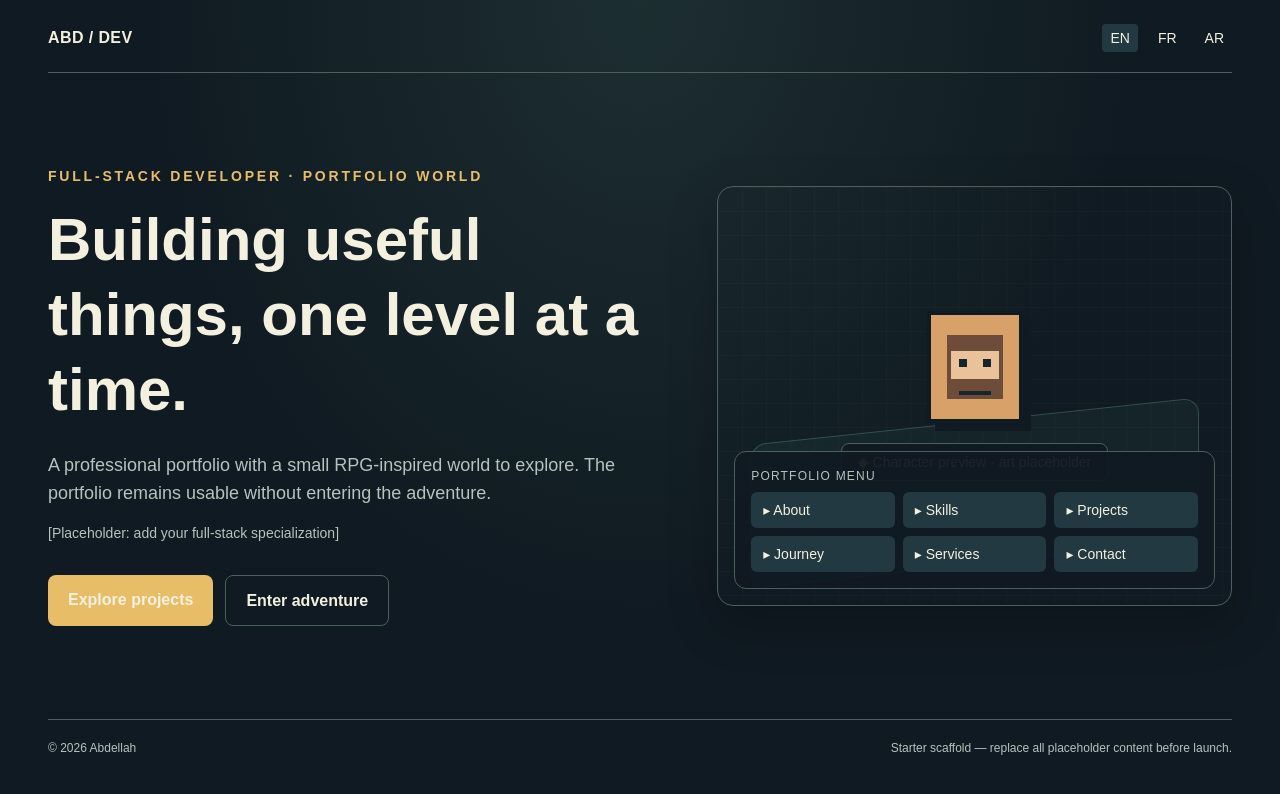
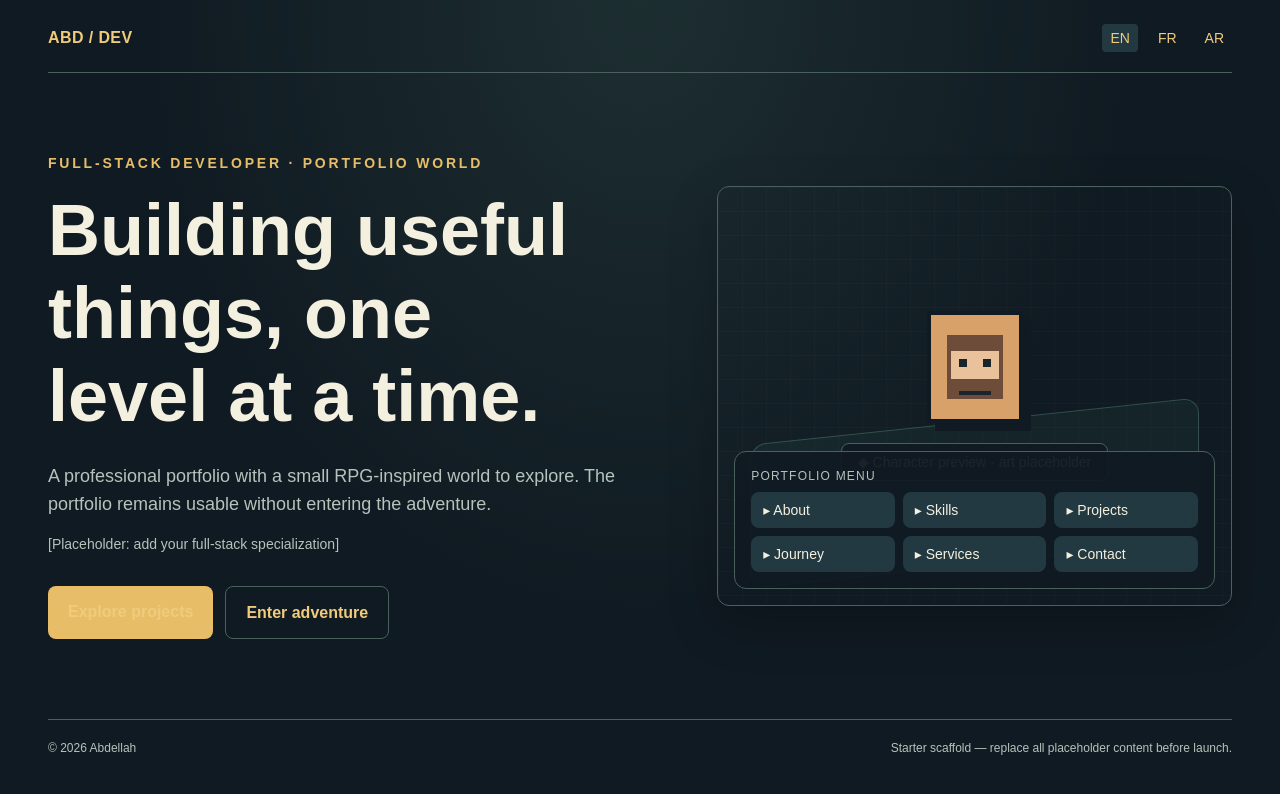
Before and after one commit to Fokoda799/portfolio-rpg-milestone-1, a Next.js app: page /en in a window 1280 px wide. Shown: the top 794 px of the page. Built offline with nearby package versions, Linux system fonts and the light colour scheme.

Commit message:
feat: add asset inventory documentation and enhance global styles with new variables

```diff
--- a/src/app/globals.css
+++ b/src/app/globals.css
@@ -2,6 +2,8 @@
 
 :root {
   color-scheme: dark;
+
+  /* Core palette */
   --color-bg: #101a22;
   --color-panel: #192a32;
   --color-panel-raised: #223942;
@@ -9,8 +11,67 @@
   --color-muted: #b5c3bc;
   --color-accent: #e7bd68;
   --color-border: #49605c;
-  --radius-panel: 1rem;
+
+  /* Semantic colors */
+  --color-text-inverse: #101a22;
+  --color-link: #f0cb7b;
+  --color-success: #91c9a3;
+  --color-warning: #e7bd68;
+  --color-danger: #f09b91;
+  --color-focus: #f4d58d;
+
+  /* Surfaces and borders */
+  --color-panel-hover: #2b454d;
+  --color-border-strong: #728780;
+  --color-overlay: rgb(8 15 20 / 78%);
+
+  --radius-sm: 0.25rem;
+  --radius-md: 0.5rem;
+  --radius-panel: 0.75rem;
+  --radius-pill: 999px;
+
+  --border-width: 1px;
+  --border-width-strong: 2px;
+
+  /* Spacing: 4px-based scale */
+  --space-1: 0.25rem;
+  --space-2: 0.5rem;
+  --space-3: 0.75rem;
+  --space-4: 1rem;
+  --space-5: 1.25rem;
+  --space-6: 1.5rem;
+  --space-8: 2rem;
+  --space-10: 2.5rem;
+  --space-12: 3rem;
+  --space-16: 4rem;
+
+  /* Typography */
+  --font-body: Arial, Helvetica, sans-serif;
+  --font-display: Georgia, "Times New Roman", serif;
+
+  --text-xs: 0.75rem;
+  --text-sm: 0.875rem;
+  --text-base: 1rem;
+  --text-lg: 1.125rem;
+  --text-xl: 1.25rem;
+  --text-2xl: 1.5rem;
+  --text-3xl: clamp(1.875rem, 4vw, 3rem);
+  --text-hero: clamp(2.25rem, 7vw, 4.5rem);
+
+  --line-height-body: 1.7;
+  --line-height-heading: 1.15;
+
+  /* Layout and effects */
+  --content-width: 72rem;
+  --page-gutter: clamp(1rem, 4vw, 2.5rem);
+
   --shadow-panel: 0 18px 50px rgb(0 0 0 / 22%);
+  --shadow-raised: 0 8px 24px rgb(0 0 0 / 20%);
+
+  /* Motion */
+  --duration-fast: 120ms;
+  --duration-normal: 200ms;
+  --ease-standard: ease;
 }
 
 * {
@@ -21,6 +82,7 @@ html {
   min-height: 100%;
   background: var(--color-bg);
   scroll-behavior: smooth;
+  scroll-padding-top: var(--space-8);
 }
 
 body {
@@ -30,27 +92,66 @@ body {
   background:
     radial-gradient(ellipse at 50% 0%, rgb(74 117 102 / 22%), transparent 54%),
     var(--color-bg);
-  font-family: Arial, Helvetica, sans-serif;
-  line-height: 1.6;
+  font-family: var(--font-body);
+  font-size: var(--text-base);
+  line-height: var(--line-height-body);
+  -webkit-font-smoothing: antialiased;
+}
+
+h1,
+h2,
+h3,
+h4,
+h5,
+h6 {
+  line-height: var(--line-height-heading);
+  text-wrap: balance;
+}
+
+h1 {
+  font-size: var(--text-hero);
+}
+
+h2 {
+  font-size: var(--text-3xl);
+}
+
+p {
+  text-wrap: pretty;
 }
 
 a {
+  color: var(--color-link);
+  text-underline-offset: 0.2em;
+}
+
+a:hover {
+  text-decoration-thickness: 2px;
+}
+
+button,
+input,
+textarea,
+select {
+  font: inherit;
+}
+
+button {
   color: inherit;
 }
 
-a:focus-visible,
-button:focus-visible {
-  outline: 3px solid var(--color-accent);
+:where(a, button, input, textarea, select, [tabindex]):focus-visible {
+  outline: 3px solid var(--color-focus);
   outline-offset: 4px;
 }
 
 ::selection {
-  color: #101a22;
+  color: var(--color-text-inverse);
   background: var(--color-accent);
 }
 
 .pixel-frame {
-  border: 1px solid var(--color-border);
+  border: var(--border-width) solid var(--color-border);
   border-radius: var(--radius-panel);
   background: linear-gradient(145deg, rgb(34 57 66 / 96%), rgb(25 42 50 / 98%));
   box-shadow: var(--shadow-panel);
@@ -63,6 +164,19 @@ button:focus-visible {
   background-size: 24px 24px;
 }
 
+.interactive-surface {
+  transition:
+    background-color var(--duration-fast) var(--ease-standard),
+    border-color var(--duration-fast) var(--ease-standard),
+    transform var(--duration-fast) var(--ease-standard);
+}
+
+@media (hover: hover) {
+  .interactive-surface:hover {
+    background-color: var(--color-panel-hover);
+  }
+}
+
 @media (prefers-reduced-motion: reduce) {
   *,
   *::before,
```
Also changed, not shown: 1 other file (tests, documents, lock files or other folders).
